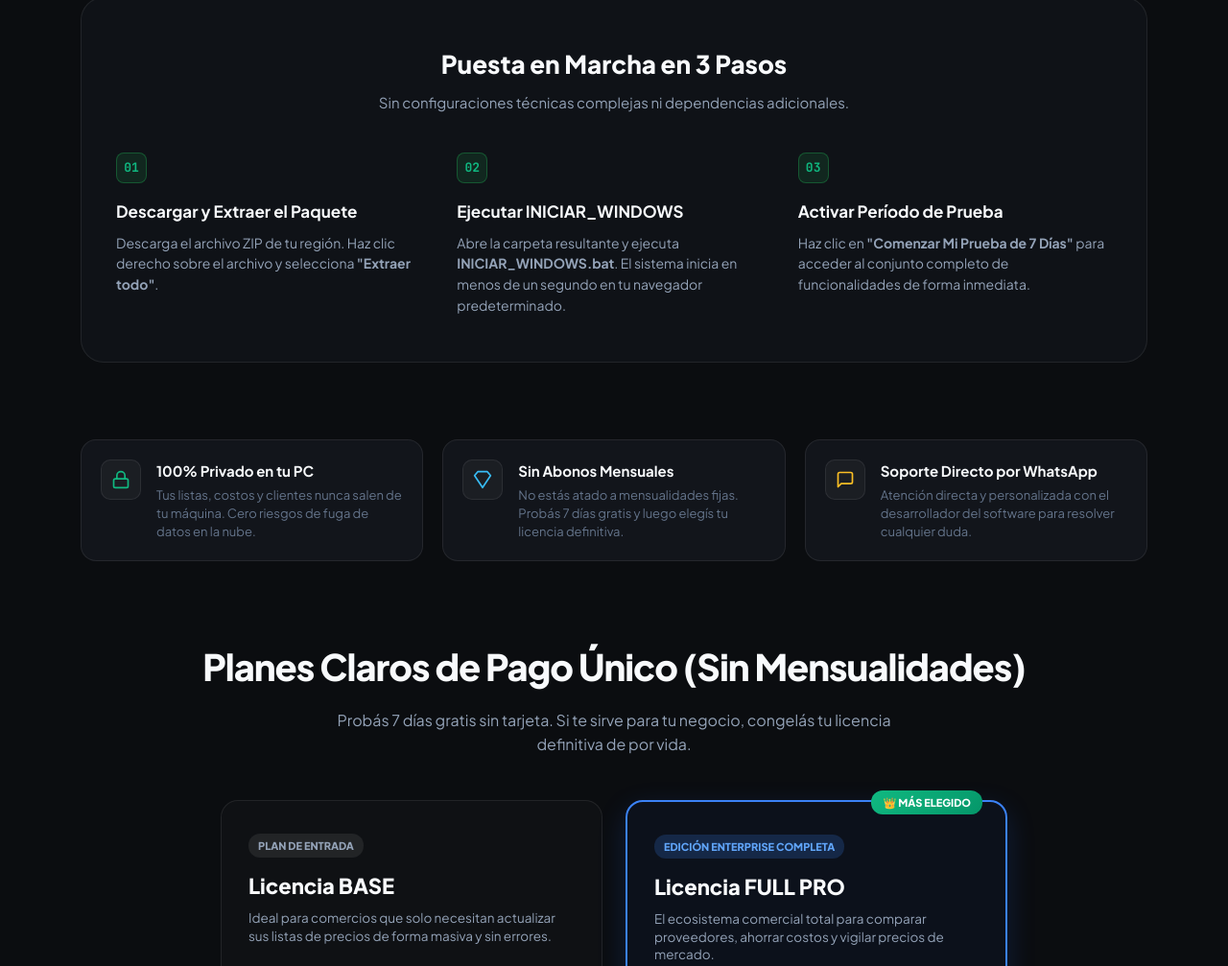
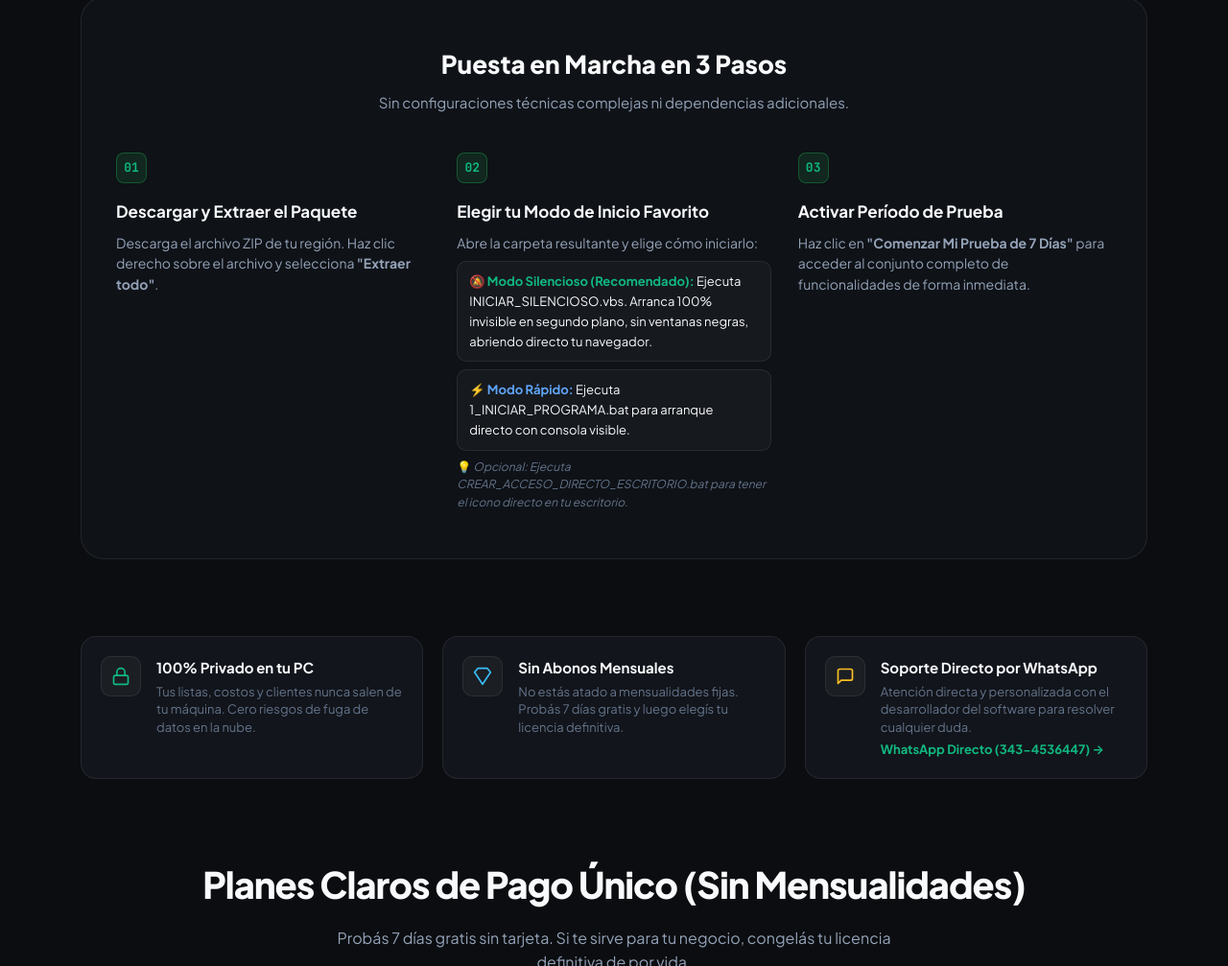
Before and after one commit to jcoloma81/sofia_ai_agency, a plain HTML site: page app/static/actualizador_precios.html in a window 1280 px wide. Shown: the part 1971-2978 px from the top of the page at 96% size. Drawn offline with Linux system fonts and the light colour scheme.

Commit message:
feat(landing): guia de inicio dinamica para Windows (modo silencioso y bat) y Linux

```diff
--- a/app/static/actualizador_precios.html
+++ b/app/static/actualizador_precios.html
@@ -802,12 +802,23 @@
         <div class="step-item">
           <div class="step-number">01</div>
           <h4>Descargar y Extraer el Paquete</h4>
-          <p>Descarga el archivo ZIP de tu región. Haz clic derecho sobre el archivo y selecciona <strong>"Extraer todo"</strong>.</p>
+          <p id="step01Desc">Descarga el archivo ZIP de tu región. Haz clic derecho sobre el archivo y selecciona <strong>"Extraer todo"</strong>.</p>
         </div>
         <div class="step-item">
           <div class="step-number">02</div>
-          <h4>Ejecutar INICIAR_WINDOWS</h4>
-          <p>Abre la carpeta resultante y ejecuta <strong>INICIAR_WINDOWS.bat</strong>. El sistema inicia en menos de un segundo en tu navegador predeterminado.</p>
+          <div id="step02Container">
+            <h4>Elegir tu Modo de Inicio Favorito</h4>
+            <p style="margin-bottom: 8px;">Abre la carpeta resultante y elige cómo iniciarlo:</p>
+            <div style="background: rgba(255, 255, 255, 0.03); border: 1px solid rgba(255, 255, 255, 0.08); border-radius: 10px; padding: 10px 12px; margin-bottom: 8px; font-size: 13px;">
+              <strong style="color: #10b981;">🔕 Modo Silencioso (Recomendado):</strong> Ejecuta <code>INICIAR_SILENCIOSO.vbs</code>. Arranca 100% invisible en segundo plano, sin ventanas negras, abriendo directo tu navegador.
+            </div>
+            <div style="background: rgba(255, 255, 255, 0.03); border: 1px solid rgba(255, 255, 255, 0.08); border-radius: 10px; padding: 10px 12px; margin-bottom: 8px; font-size: 13px;">
+              <strong style="color: #60a5fa;">⚡ Modo Rápido:</strong> Ejecuta <code>1_INICIAR_PROGRAMA.bat</code> para arranque directo con consola visible.
+            </div>
+            <p style="font-size: 12px; color: var(--text-muted); margin: 0;">
+              💡 <em>Opcional: Ejecuta <code>CREAR_ACCESO_DIRECTO_ESCRITORIO.bat</code> para tener el icono directo en tu escritorio.</em>
+            </p>
+          </div>
         </div>
         <div class="step-item">
           <div class="step-number">03</div>
@@ -843,7 +854,10 @@
         </div>
         <div>
           <h5>Soporte Directo por WhatsApp</h5>
-          <p>Atención directa y personalizada con el desarrollador del software para resolver cualquier duda.</p>
+          <p>
+            Atención directa y personalizada con el desarrollador del software para resolver cualquier duda.
+            <a href="https://wa.me/5493434536447" target="_blank" style="color: #10b981; font-weight: 700; text-decoration: none; display: inline-block; margin-top: 4px;">WhatsApp Directo (343-4536447) →</a>
+          </p>
         </div>
       </div>
     </div>
@@ -1033,6 +1047,42 @@
       if (btnWin) btnWin.classList.toggle('active', soKey === 'windows');
       if (btnLin) btnLin.classList.toggle('active', soKey === 'linux');
       actualizarEnlacesDescarga();
+      actualizarExplicativoPasos();
+    }
+
+    function actualizarExplicativoPasos() {
+      const elPaso1 = document.getElementById('step01Desc');
+      const elPaso2 = document.getElementById('step02Container');
+      if (!elPaso1 || !elPaso2) return;
+
+      if (soActual === 'linux') {
+        elPaso1.innerHTML = 'Descarga el paquete ZIP nativo para Linux (4.3 MB). Haz clic derecho sobre el archivo y selecciona <strong>"Extraer aquí"</strong>.';
+        elPaso2.innerHTML = `
+          <h4>Ejecutar el Script Nativo</h4>
+          <p style="margin-bottom: 8px;">Abre la carpeta resultante y ejecuta:</p>
+          <div style="background: rgba(255, 255, 255, 0.03); border: 1px solid rgba(255, 255, 255, 0.08); border-radius: 10px; padding: 10px 12px; margin-bottom: 8px; font-size: 13px;">
+            <strong style="color: #10b981;">🚀 Inicio Nativo:</strong> Haz doble clic en <code>INICIAR_SUPER_ACTUALIZADOR.sh</code> o ejecuta en tu terminal <code>./INICIAR_SUPER_ACTUALIZADOR.sh</code>.
+          </div>
+          <p style="font-size: 12.5px; color: var(--text-muted); margin: 0;">
+            El entorno ultra liviano levanta el servidor local e inicia tu navegador en menos de un segundo.
+          </p>
+        `;
+      } else {
+        elPaso1.innerHTML = 'Descarga el archivo ZIP de tu región. Haz clic derecho sobre el archivo y selecciona <strong>"Extraer todo"</strong>.';
+        elPaso2.innerHTML = `
+          <h4>Elegir tu Modo de Inicio Favorito</h4>
+          <p style="margin-bottom: 8px;">Abre la carpeta resultante y elige cómo iniciarlo:</p>
+          <div style="background: rgba(255, 255, 255, 0.03); border: 1px solid rgba(255, 255, 255, 0.08); border-radius: 10px; padding: 10px 12px; margin-bottom: 8px; font-size: 13px;">
+            <strong style="color: #10b981;">🔕 Modo Silencioso (Recomendado):</strong> Ejecuta <code>INICIAR_SILENCIOSO.vbs</code>. Arranca 100% invisible en segundo plano, sin ventanas negras, abriendo directo tu navegador.
+          </div>
+          <div style="background: rgba(255, 255, 255, 0.03); border: 1px solid rgba(255, 255, 255, 0.08); border-radius: 10px; padding: 10px 12px; margin-bottom: 8px; font-size: 13px;">
+            <strong style="color: #60a5fa;">⚡ Modo Rápido:</strong> Ejecuta <code>1_INICIAR_PROGRAMA.bat</code> para arranque directo con consola visible.
+          </div>
+          <p style="font-size: 12px; color: var(--text-muted); margin: 0;">
+            💡 <em>Opcional: Ejecuta <code>CREAR_ACCESO_DIRECTO_ESCRITORIO.bat</code> para tener el icono directo en tu escritorio.</em>
+          </p>
+        `;
+      }
     }
 
     function actualizarEnlacesDescarga() {
```
